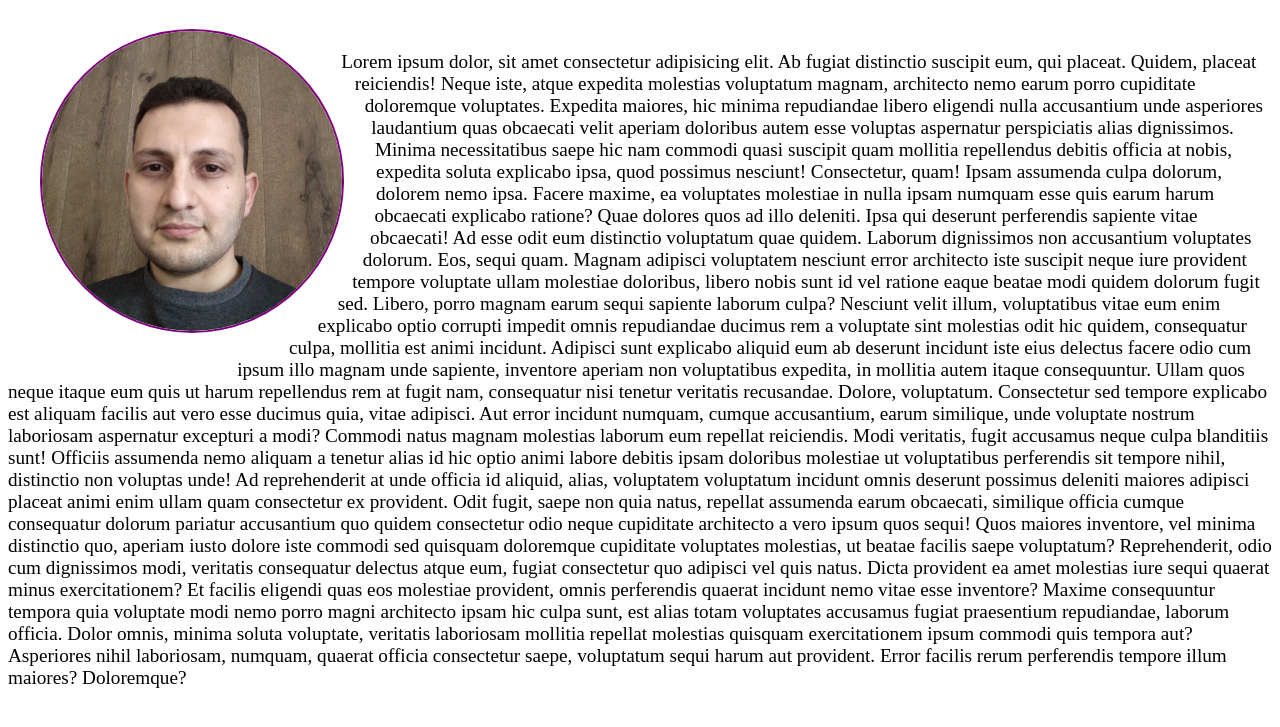
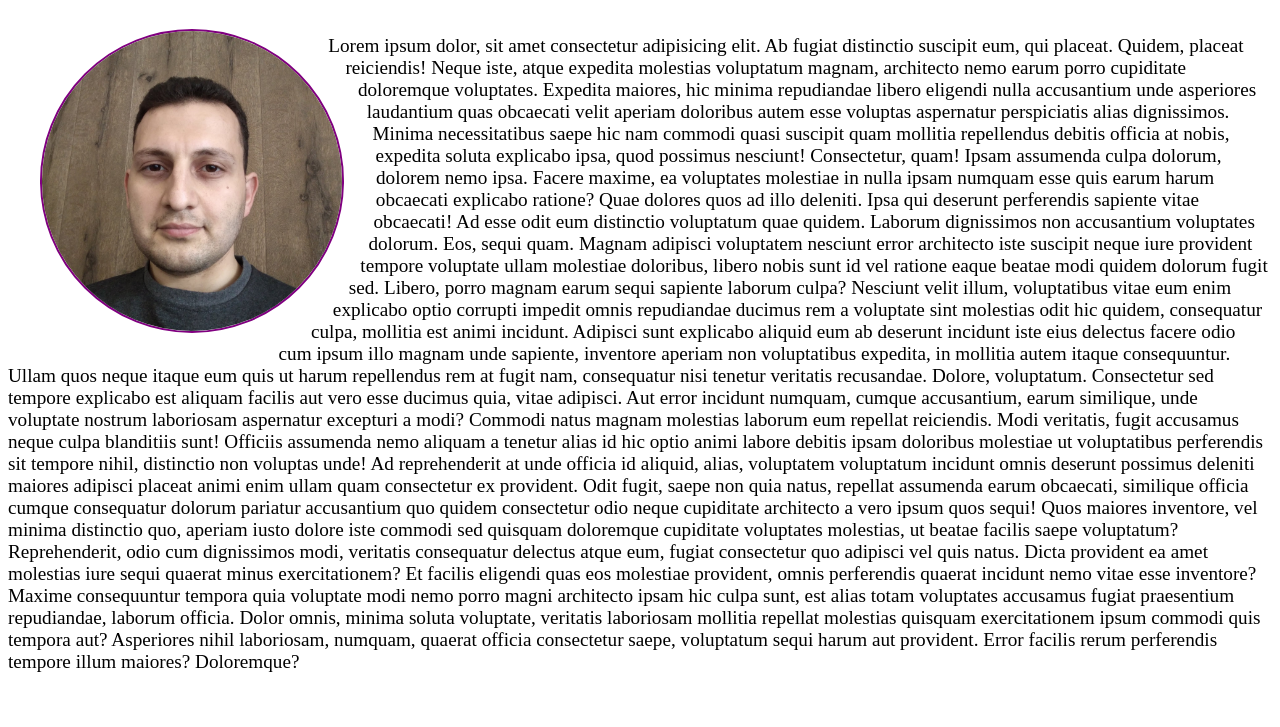
Before and after one commit to mikailaliyev/portfolio, an Astro site: page /about in a window 1280 px wide. Shown: the part 71-798 px from the top of the page. Built offline with nearby package versions, Linux system fonts and the light colour scheme; Astro itself is replaced by a stand-in of ours.

Commit message:
updated: about page styles added

```diff
--- a/src/pages/about.astro
+++ b/src/pages/about.astro
@@ -4,7 +4,7 @@ import Layout from "../layouts/Layout.astro";
 
 <Layout title="About">
   <img id="profile-photo" src="/images/profile.jpg" alt="profile" />
-  <p style={{ fontSize: "1.2rem", paddingTop: "2.2rem" }}>
+  <p>
     Lorem ipsum dolor, sit amet consectetur adipisicing elit. Ab fugiat
     distinctio suscipit eum, qui placeat. Quidem, placeat reiciendis! Neque
     iste, atque expedita molestias voluptatum magnam, architecto nemo earum
@@ -60,3 +60,15 @@ import Layout from "../layouts/Layout.astro";
     Doloremque?
   </p>
 </Layout>
+
+<style>
+  p {
+    font-size: 1.2rem;
+    padding-top: 1.2rem;
+  }
+  img {
+    shape-outside: circle();
+    float: left;
+    margin: 2rem;
+  }
+</style>
--- a/src/styles/global.css
+++ b/src/styles/global.css
@@ -115,9 +115,7 @@ aside {
 /*Profile photos*/
 
 #profile-photo {
-  shape-outside: circle();
-  float: left;
-  margin: 2rem;
+  margin-top: 2rem;
   border: 2px solid purple;
   border-radius: 50%;
   width: 150px;
```
